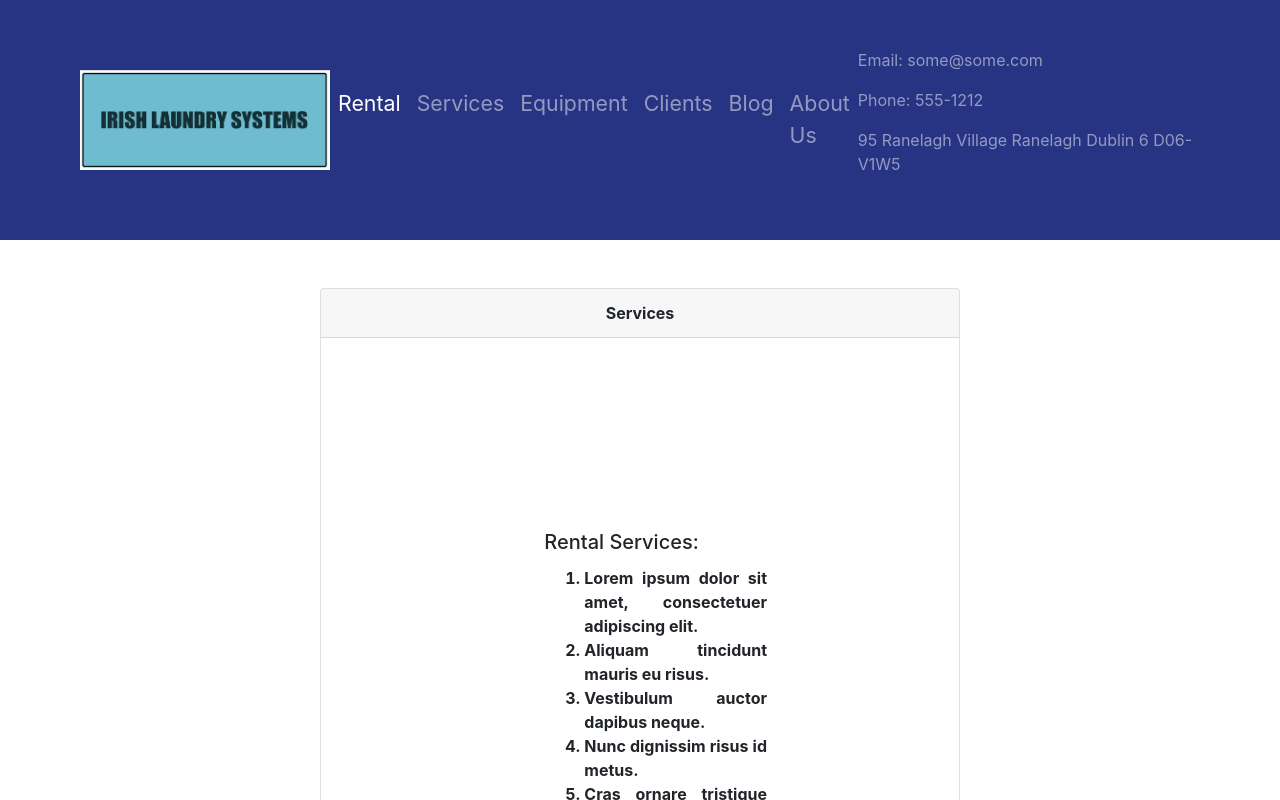
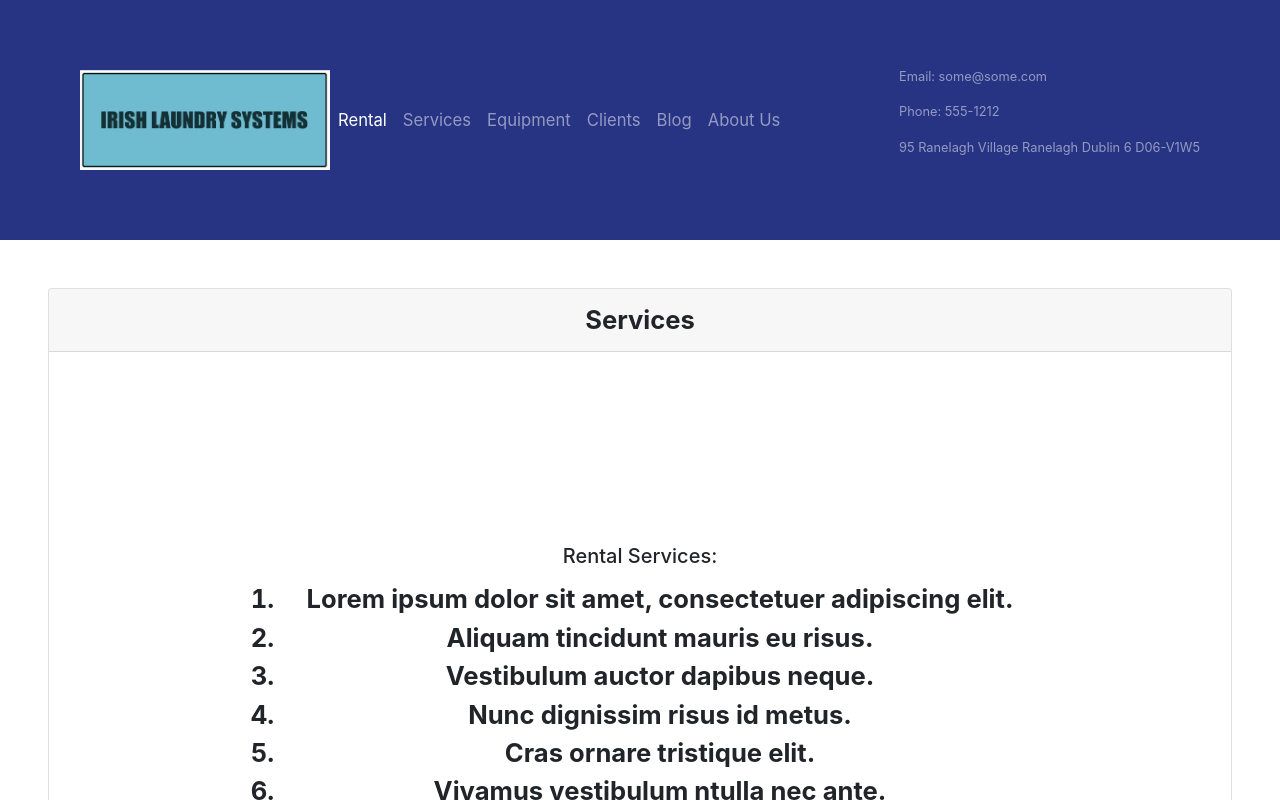
Before and after one commit to RaphaelQSmith/irish-laundry-system, a Next.js app: page /rental in a window 1280 px wide. Shown: the top 800 px of the page. Built offline with nearby package versions, Linux system fonts and the light colour scheme.

Commit message:
Working on responsiveness and font sizing

```diff
--- a/pages/components/Header.tsx
+++ b/pages/components/Header.tsx
@@ -38,10 +38,11 @@ export default function Header() {
                             </nav>  */}
 
 
-            <nav className="navbar navbar-expand-lg navbar-dark" style={{ backgroundColor: "rgb(39, 52, 131)", height: "180px", padding: "120px 80px"}}>
+            <nav className="navbar navbar-expand-lg navbar-dark responsive" style={{ backgroundColor: "rgb(39, 52, 131)",
+                                                                                     height: "180px", padding: "120px 80px"}}>
                 <img style={{ width: "250px" }} src="/top_logo.png" alt="" />
                 <div className="collapse navbar-collapse" id="navbarText" style={{fontSize:"16pt"}}>
-                    <ul className="navbar-nav mr-auto">
+                    <ul className="navbar-nav mr-auto" style={{fontSize:"1.3vw"}}>
                         <li className="nav-item active">
                             <a className="nav-link" href="/rental">Rental <span className="sr-only">(current)</span></a>
                         </li>
@@ -61,7 +62,7 @@ export default function Header() {
                             <a className="nav-link" href="/aboutus">About Us</a>
                         </li>
                     </ul>
-                    <span className="navbar-text" style={{fontSize:"12pt"}}>
+                    <span className="navbar-text" style={{fontSize:"1vw"}}>
                         <p>Email: some@some.com</p>
                         <p>Phone: 555-1212</p>
                         <p>95 Ranelagh Village
--- a/pages/components/components.module.css
+++ b/pages/components/components.module.css
@@ -13,7 +13,6 @@
     display: flex;
     flex: 2;
     justify-content: space-between;
-
 }
 
 .ilsLogo{
@@ -28,7 +27,7 @@
     align-items: flex-start;
     margin: 1rem 4rem 0 0;
     font-weight: 700;
-    font-size: large;
+    font-size: 1vw;
 }
 
 .buttonContainer{
--- a/pages/index.tsx
+++ b/pages/index.tsx
@@ -5,8 +5,8 @@ import styles from '../styles/Home.module.css'
 export default function Home() {
   return (
     <div>
-      <div  className={styles.caroussel}>
-        <Carousel fade>
+      <div>
+        <Carousel fade className={styles.caroussel}>
           <Carousel.Item>
             <img
               className="d-block w-100"
--- a/pages/services.tsx
+++ b/pages/services.tsx
@@ -9,7 +9,6 @@ export default function services() {
                 <Card>
                     <Card.Header>Services</Card.Header>
                     <Card.Body className={styles.serviceCardBody}>
-                        <Card.Title>We offer the following services:</Card.Title>
                         <Card.Text>
                             Services description
                         </Card.Text>
--- a/styles/Home.module.css
+++ b/styles/Home.module.css
@@ -29,18 +29,17 @@
     margin: 2rem 0;
     justify-content: center;
     text-align: center;
-    margin: 3rem 20rem;
+    margin: 3rem;
     font-weight: 700;
+    font-size: 2vw;
 }
 
 .serviceCardBody{
     padding: 12rem;
-    text-align: justify;
-    padding-left: 35%;
 }
 
 .serviceForm{
-    margin: 4rem 40rem;
+    margin: 4rem;
     margin: black;
 }
 
```
